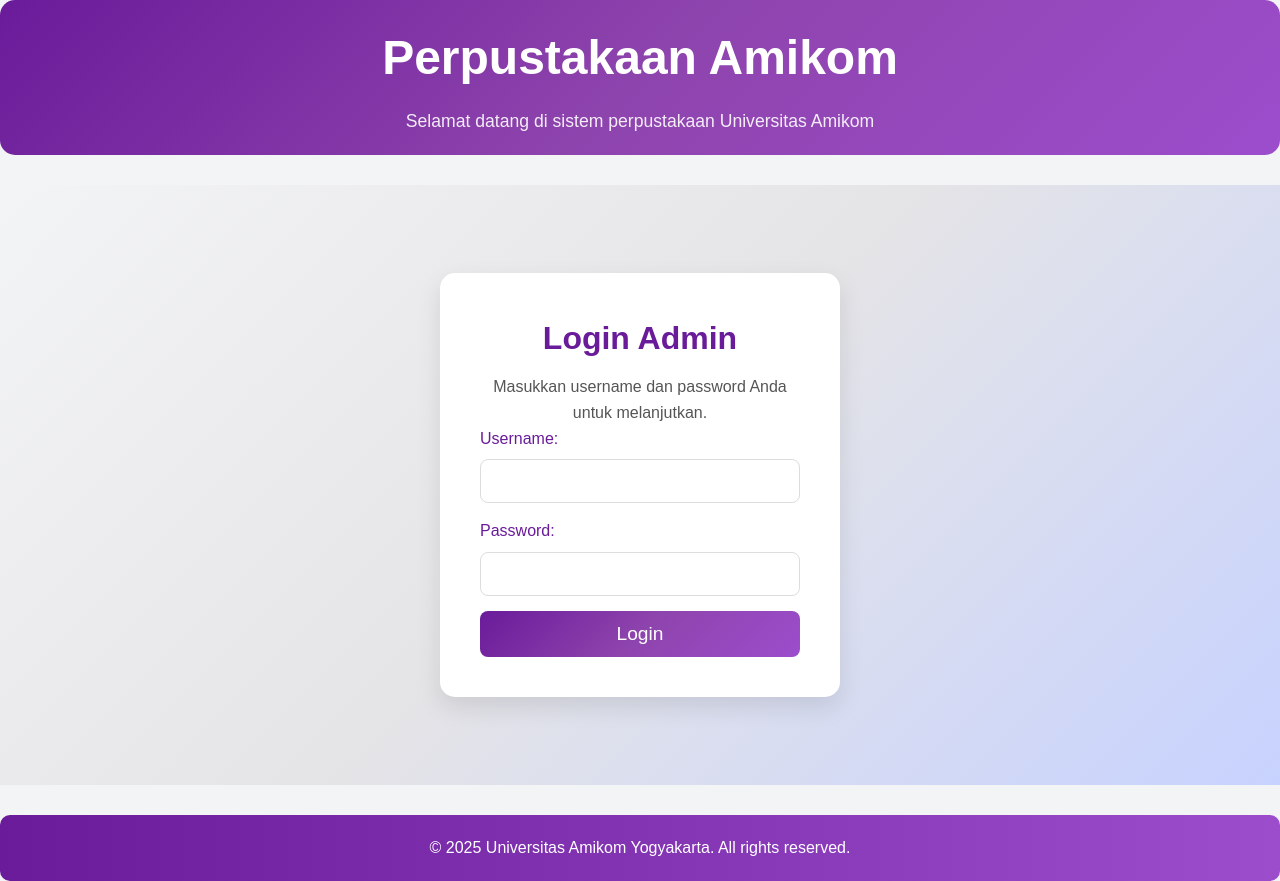
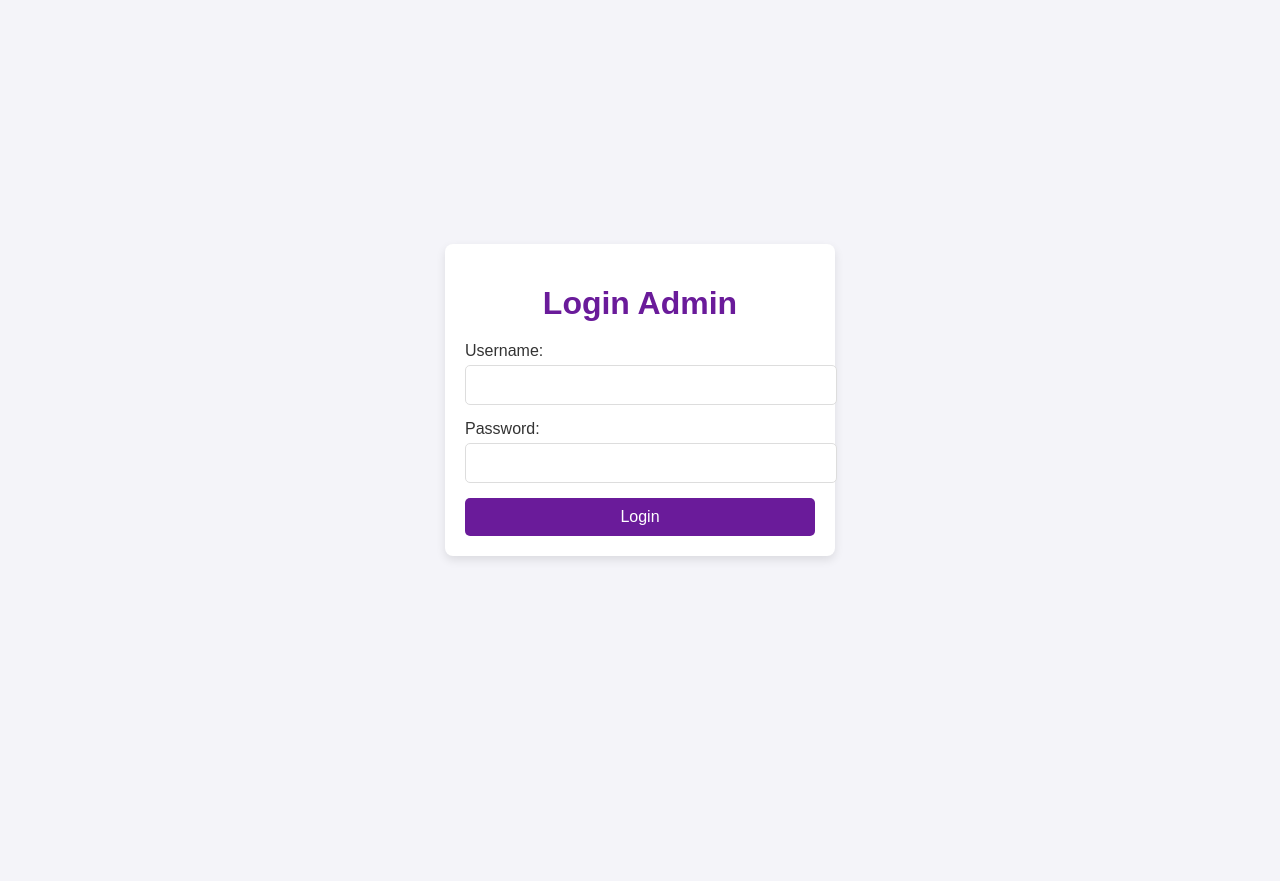
Before and after one commit to Saimonaligok/uas_deploy_manajemen-perpustakaan, a Flask app: page /login in a window 1280 px wide. After the commit the page ends 560 px from the top, so only its background shows below. Run offline with Flask 3, Linux system fonts and the light colour scheme.

Commit message:
Update login.html

```diff
--- a/templates/login.html
+++ b/templates/login.html
@@ -5,195 +5,77 @@
     <meta name="viewport" content="width=device-width, initial-scale=1.0">
     <title>Login Admin</title>
     <style>
-        /* Global Styles */
-        * {
-            margin: 0;
-            padding: 0;
-            box-sizing: border-box;
-        }
-
         body {
-            font-family: 'Poppins', sans-serif;
-            background-color: #f3f4f6;
-            color: #2c3e50;
-            line-height: 1.6;
-        }
-
-        header {
-            text-align: center;
-            padding: 20px;
-            margin-bottom: 30px;
-            background: linear-gradient(135deg, #6a1b9a, #8e44ad, #9c4dcc);
-            color: white;
-            border-radius: 15px;
-        }
-
-        header img {
-            max-width: 80px;
-            margin-bottom: 10px;
-            display: block;
-            margin: 0 auto;
-        }
-
-        header h1 {
-            font-size: 3rem;
-            font-weight: 800;
-            margin-bottom: 10px;
-        }
-
-        header p {
-            font-size: 1.1rem;
-            opacity: 0.9;
-        }
-
-        /* Login Section */
-        .login-container {
+            font-family: Arial, sans-serif;
+            background-color: #f4f4f9;
             display: flex;
             justify-content: center;
             align-items: center;
-            min-height: calc(100vh - 200px);
-            padding: 20px;
-            background: linear-gradient(135deg, #f3f4f6, #e4e4e7, #c7d2fe);
+            height: 100vh;
+            margin: 0;
         }
-
         .login-box {
             background: #ffffff;
-            padding: 40px;
-            border-radius: 15px;
-            box-shadow: 0 10px 25px rgba(0, 0, 0, 0.1);
-            max-width: 400px;
+            padding: 20px;
+            border-radius: 8px;
+            box-shadow: 0 4px 10px rgba(0, 0, 0, 0.1);
             width: 100%;
+            max-width: 350px;
+        }
+        .login-box h1 {
             text-align: center;
+            margin-bottom: 20px;
+            color: #6a1b9a;
         }
-
-        .login-header img {
-            width: 80px;
+        .form-group {
             margin-bottom: 15px;
         }
-
-        .login-header h1 {
-            font-size: 2rem;
-            margin-bottom: 10px;
-            color: #6a1b9a;
-        }
-
-        .login-header p {
-            font-size: 1rem;
-            color: #555555;
-        }
-
-        .flash-messages {
-            margin: 20px 0;
-            padding: 10px;
-            border-radius: 8px;
-            background: #f8d7da;
-            color: #721c24;
-            font-size: 0.9rem;
-        }
-
-        .flash-messages li.success {
-            background: #d4edda;
-            color: #155724;
-        }
-
-        .flash-messages li.error {
-            background: #f8d7da;
-            color: #721c24;
-        }
-
-        .login-form {
-            display: flex;
-            flex-direction: column;
-            gap: 15px;
-        }
-
         .form-group label {
             display: block;
-            font-size: 1rem;
-            color: #6a1b9a;
-            margin-bottom: 8px;
-            text-align: left;
+            margin-bottom: 5px;
+            color: #333;
         }
-
         .form-input {
             width: 100%;
-            padding: 12px;
+            padding: 10px;
             border: 1px solid #ddd;
-            border-radius: 8px;
+            border-radius: 5px;
             font-size: 1rem;
-            transition: all 0.3s ease;
         }
-
-        .form-input:focus {
-            border-color: #6a1b9a;
-            box-shadow: 0 0 5px rgba(106, 27, 154, 0.5);
+        .btn-primary {
+            width: 100%;
+            padding: 10px;
+            background: #6a1b9a;
+            color: white;
+            border: none;
+            border-radius: 5px;
+            font-size: 1rem;
+            cursor: pointer;
         }
-
-        .btn-primary {
-            padding: 12px;
-            background: linear-gradient(135deg, #6a1b9a, #8e44ad, #9c4dcc);
-            color: #ffffff;
-            border: none;
-            border-radius: 8px;
-            font-size: 1.2rem;
-            cursor: pointer;
-            transition: background-color 0.3s ease;
+        .btn-primary:hover {
+            background: #5a1380;
         }
-
-        .btn-primary:hover {
-            background: #5a1b7a;
-        }
-
-        footer {
-            text-align: center;
-            margin-top: 30px;
-            padding: 20px;
-            background: linear-gradient(90deg, #6a1b9a, #9c4dcc);
-            color: white;
-            border-radius: 10px;
+        .error-message {
+            color: red;
+            font-size: 0.9rem;
+            margin-bottom: 10px;
         }
     </style>
 </head>
 <body>
-    <header>
-        <h1>Perpustakaan Amikom</h1>
-        <p>Selamat datang di sistem perpustakaan Universitas Amikom</p>
-    </header>
-
-    <div class="login-container">
     <div class="login-box">
-            <div class="login-header">
         <h1>Login Admin</h1>
-                <p>Masukkan username dan password Anda untuk melanjutkan.</p>
-            </div>
-
-            {% with messages = get_flashed_messages(with_categories=true) %}
-                {% if messages %}
-                    <ul class="flash-messages">
-                        {% for category, message in messages %}
-                            <li class="{{ category }}">{{ message }}</li>
-                        {% endfor %}
-                    </ul>
-                {% endif %}
-            {% endwith %}
-
-            <form method="POST" class="login-form">
-                {{ form.hidden_tag() }}
+        <form action="/login" method="POST">
             <div class="form-group">
                 <label for="username">Username:</label>
-                    {{ form.username(class="form-input") }}
+                <input type="text" id="username" name="username" class="form-input" required>
             </div>
             <div class="form-group">
                 <label for="password">Password:</label>
-                    {{ form.password(class="form-input") }}
+                <input type="password" id="password" name="password" class="form-input" required>
             </div>
             <button type="submit" class="btn-primary">Login</button>
         </form>
     </div>
-    </div>
-
-    <footer>
-        <p>&copy; 2025 Universitas Amikom Yogyakarta. All rights reserved.</p>
-    </footer>
 </body>
 </html>
```
Lines whose indentation alone changed are shown as unchanged.
